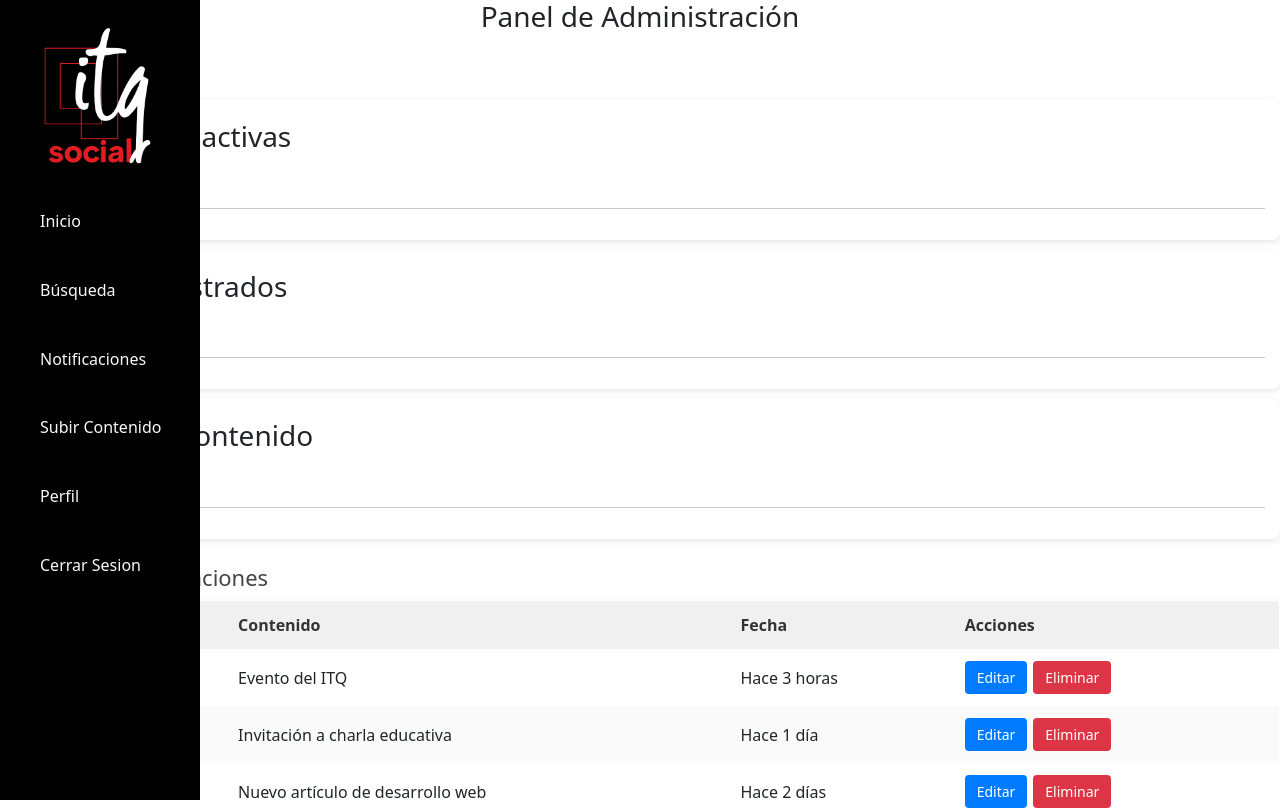
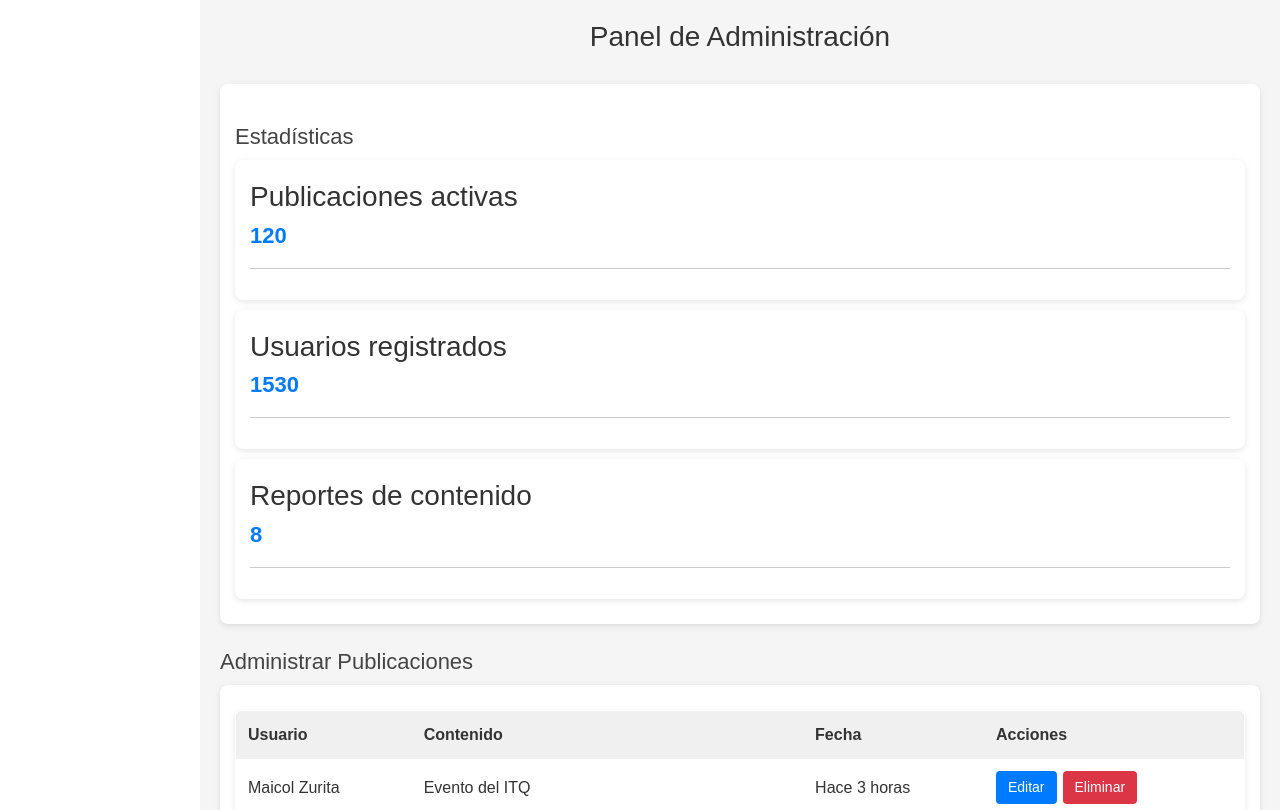
Before and after one commit to Maick721/ITQ-Social, an Angular app: page /paneladmin in a window 1280 px wide. Shown: the top 810 px of the page. Built offline with nearby package versions, Linux system fonts and the light colour scheme.

Commit message:
Carpeta admin para rutas y mejora del panel

```diff
--- a/src/app/app.routes.ts
+++ b/src/app/app.routes.ts
@@ -7,6 +7,7 @@ import { RegistroComponent } from './components/registro/registro.component';
 import { ForgotPasswordComponent } from './components/forgot-password/forgot-password.component';
 import { PaneladminComponent } from './components/paneladmin/paneladmin.component';
 import { CommonModule } from '@angular/common';
+import { AdminComponent } from './components/admin/admin.component';
 
 export const routes: Routes = [
   { path: 'login', component: LoginComponent },
@@ -17,6 +18,7 @@ export const routes: Routes = [
   {path: 'navbar', component: NavbarComponent},
   {path: 'paneladmin', component: PaneladminComponent},
   {path: 'common', component: CommonModule},
+  {path: 'admin', component: AdminComponent},
   { path: '', redirectTo: '/login', pathMatch: 'full' },
   { path: '**', redirectTo: '/login' }
 ];
--- /dev/null
+++ b/src/app/components/admin/admin.component.html
@@ -0,0 +1,2 @@
+<app-navbar></app-navbar>
+<app-paneladmin></app-paneladmin>
--- a/src/app/components/paneladmin/paneladmin.component.css
+++ b/src/app/components/paneladmin/paneladmin.component.css
@@ -1,9 +1,18 @@
 /* ============================
    ESTILOS GENERALES
    ============================ */
+.admin-container {
+  margin-left: 200px;
+  padding: 20px;
+  background: #f5f5f5;
+  min-height: 100vh;
+  font-family: Arial, Helvetica, sans-serif;
+  color: #333;
+}
+
 body {
   font-family: Arial, Helvetica, sans-serif;
-  margin: 20px;
+  margin: 0;
   background: #f5f5f5;
   color: #333;
 }
--- a/src/app/components/paneladmin/paneladmin.component.html
+++ b/src/app/components/paneladmin/paneladmin.component.html
@@ -1,5 +1,4 @@
-<app-navbar></app-navbar>
-
+<div class="admin-container">
   <h1>Panel de Administración</h1>
 
   <!-- SECCIÓN DE ESTADÍSTICAS -->
@@ -15,10 +14,7 @@
 </div>
 
 
-
-<!-- ============================
-     ADMINISTRAR PUBLICACIONES
-     ============================ -->
+<!--Pra administrar publicaciones-->
 <h2>Administrar Publicaciones</h2>
 
 <!-- Solo se muestra la tabla si hay publicaciones (uso de *ngIf) -->
@@ -58,9 +54,7 @@
 
 
 
-<!-- ============================
-     GESTIONAR USUARIOS
-     ============================ -->
+<!--Para gestionar usuarios-->
 <h2>Gestionar Usuarios</h2>
 
 <!-- *ngIf para verificar si hay usuarios -->
@@ -92,3 +86,4 @@
   <ng-template #noUsuarios>
     <p>No hay usuarios registrados.</p>
   </ng-template>
+</div>
--- a/src/app/components/paneladmin/paneladmin.component.ts
+++ b/src/app/components/paneladmin/paneladmin.component.ts
@@ -1,14 +1,13 @@
-import { Component } from '@angular/core';
 //Importamos el CommonModule para usar directivas aprendidas de Angular
 
-import { NavbarComponent } from '../navbar/navbar.component';
+import { Component } from '@angular/core';
 import { CommonModule } from '@angular/common';
 
 
 @Component({
   selector: 'app-paneladmin',
   standalone: true, //Indicamos que es un componente independiente activando standalone
-  imports: [NavbarComponent, CommonModule],
+  imports: [CommonModule],
   templateUrl: './paneladmin.component.html',
   styleUrl: './paneladmin.component.css'
 })
```
Also changed, not shown: src/app/components/admin/admin.component.ts (added, +13 -0 lines), src/app/components/admin/admin.component.css (added), 1 other file (tests, documents, lock files or other folders). Lines whose indentation alone changed are shown as unchanged.
